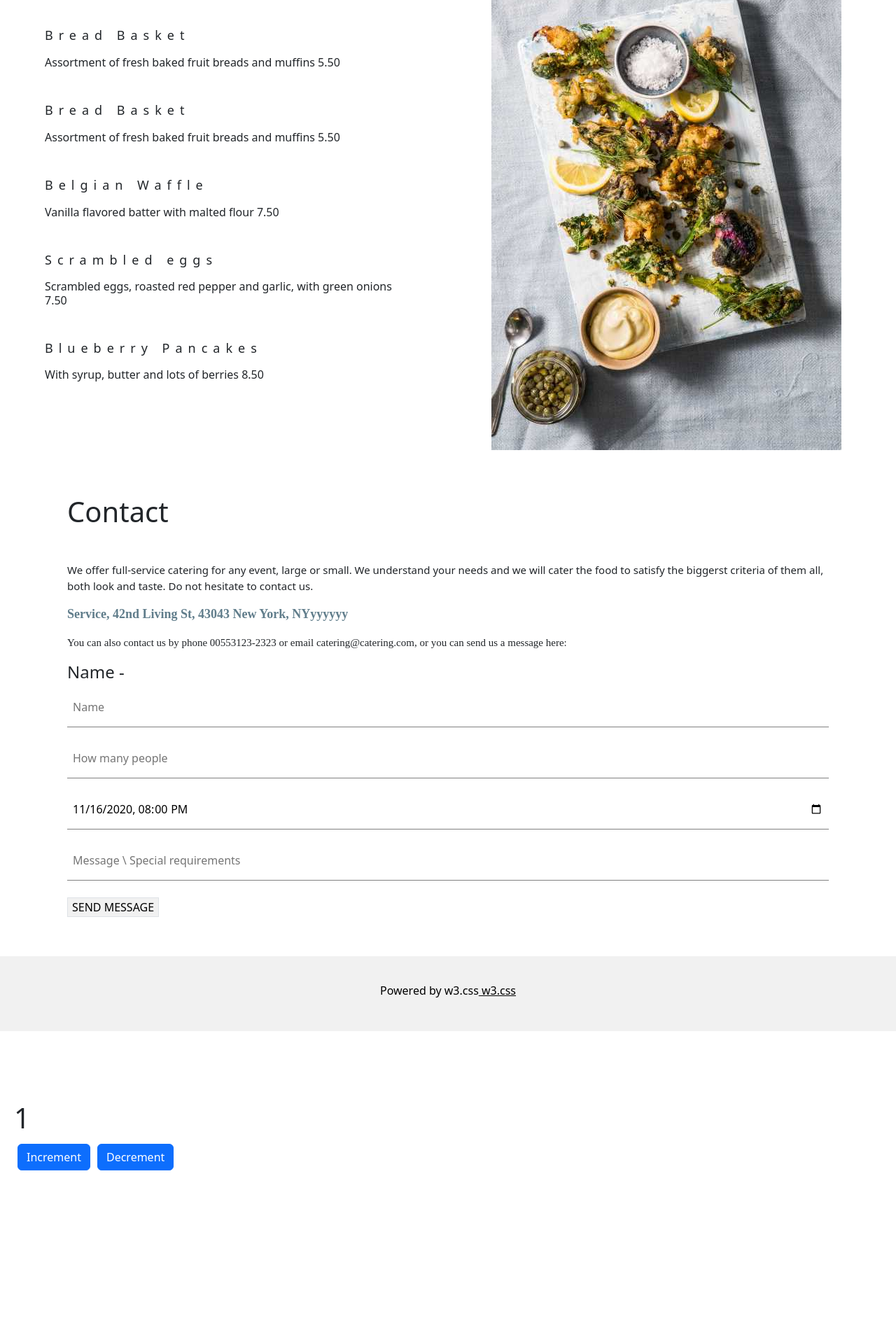
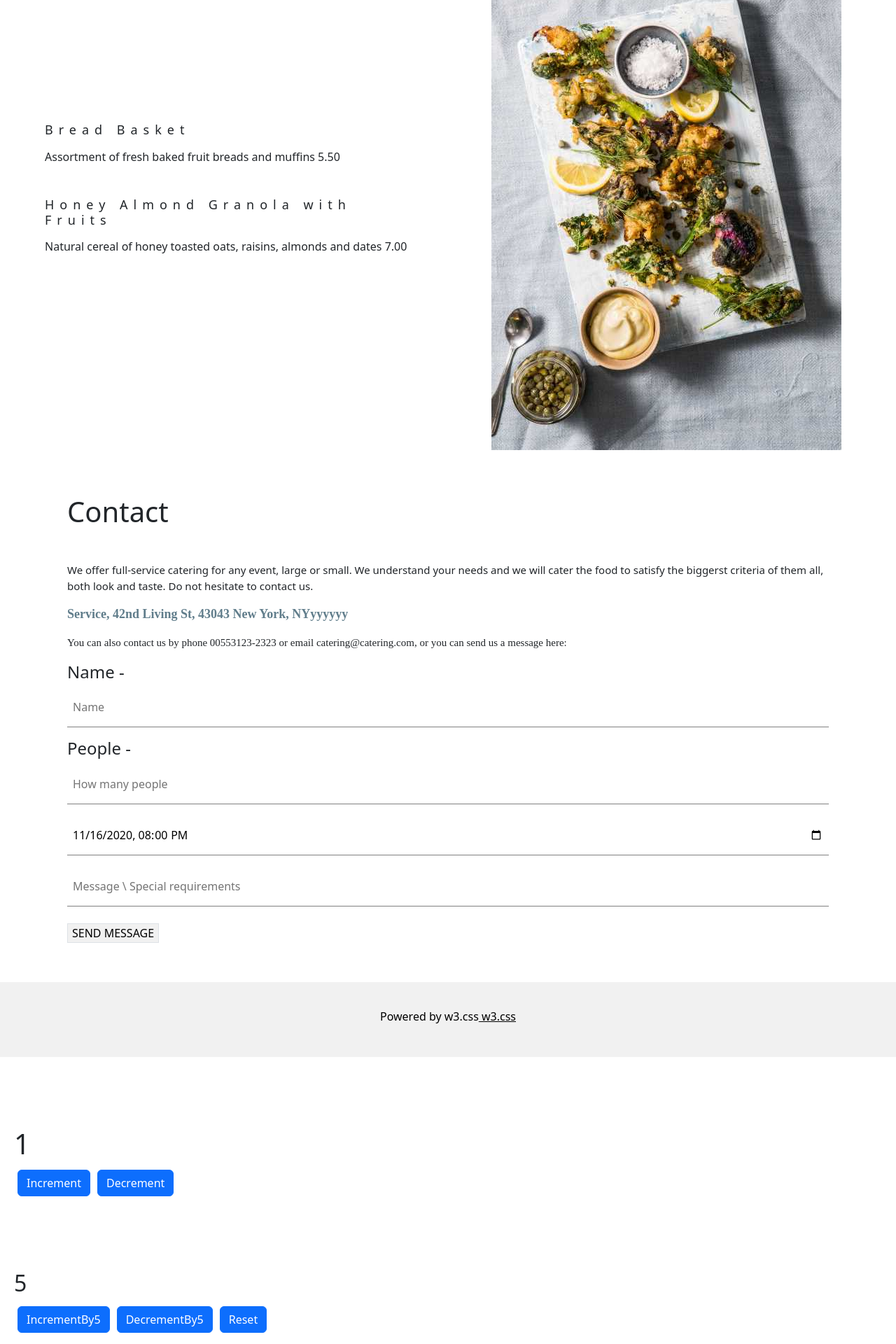
Before and after one commit to poojabhadoriya/React-First-Project, a React (Create React App) app: page / in a window 1280 px wide. Shown: the part 1740-3660 px from the top of the page at 70% size. Before the commit the page ends 3517 px from the top, so only its background shows below. Built offline with nearby package versions, Linux system fonts and the light colour scheme.

Commit message:
Hooks State

```diff
--- a/src/App.jsx
+++ b/src/App.jsx
@@ -13,6 +13,8 @@ function App() {
 
   const [value, setValue] = React.useState(1);
 
+  const [count, setCount] = React.useState(5);
+
   // value = 1;
 
   console.log(DATA);
@@ -22,7 +24,7 @@ function App() {
 
     setValue(value + 1);
 
-    // value = value + 1;
+    //value = value + 1;
 
 
 
@@ -32,13 +34,29 @@ function App() {
     setValue(value - 1);
   }
 
+  const handleIncrementfive = () =>
+  {
+    console.log("You have clicked increment by 5");
+    setCount(count + 5);
+  }
+
+  const handleDecrementfive = () =>
+  {
+    setCount(count - 5);
+  }
+
+  const handleReset = () =>
+  {
+    setCount(0)
+  }
+
   return (
     <div>
 
       <Header menuItems={DATA.headerNavItems} heading ={DATA.title} list={DATA.items1}></Header>
       <Hero abheading = {DATA.bannerheading}></Hero>
       <About heading1 ={DATA.aboutheading1} heading2= {DATA.aboutheading2} para= {DATA.aboutpara}></About>
-      <OurMenu mainhead = {DATA.menuheadingmain} head1= {DATA.menuheading1} head2 = {DATA.menuheading2}></OurMenu>
+      <OurMenu menuHead = {DATA.menuItemsArray}></OurMenu>
       <Contact mainhead = {DATA.contactmain} head1 = {DATA.contacthead1} head2 = {DATA.contacthead2} para = {DATA.contactpara} ></Contact>
       <Footer heading= {DATA.footerhead}></Footer>
 
@@ -51,8 +69,27 @@ function App() {
         <button style={{margin: 5}} onClick={handleDecrement} className='btn btn-primary'>Decrement</button>
       </div>
 
+      <div style={{margin: '100px 20px'}}>
+
+        <h2>{count}</h2>
+        <button style={{margin: 5}} onClick={handleIncrementfive} className='btn btn-primary'>IncrementBy5</button>
+        <button style={{margin: 5}} onClick={handleDecrementfive} className='btn btn-primary'>DecrementBy5</button>
+        <button style={{margin: 5}} onClick={handleReset} className='btn btn-primary'>Reset</button>
+
+      </div>
+
+
+
 
     </div>
+
+
+
+
+
+
+
+
   );
 }
 
--- a/src/assets/data/data.js
+++ b/src/assets/data/data.js
@@ -20,8 +20,23 @@ export const DATA =
     aboutheading2 : 'Tradition since 1889',
     aboutpara : 'The Catering was founded in blabla by Mr. Smith in lorem ipsum dolor sit amet, consectetur adipiscing elit consectetur adipiscing elit, sed do eiusmod tempor incididunt ut labore et dolore magnaaliqua. Ut enim ad minim veniam, quis nostrud exercitation ullamcolaboris nisi ut aliquip ex ea commodo consequat. Duis aute iruredolor in reprehenderit in voluptate velit esse cillum dolore eu fugiat nulla pariatur',
     menuheadingmain : 'our menu',
-    menuheading1 : 'Bread Basket',
-    menuheading2 : 'Assortment of fresh baked fruit breads and muffins 5.50',
+    menuItemsArray:
+    [
+
+        {
+        head1 : 'Bread Basket',
+        head2 : 'Assortment of fresh baked fruit breads and muffins 5.50',
+        },
+
+        {
+            head1 : 'Honey Almond Granola with Fruits',
+            head2 : 'Natural cereal of honey toasted oats, raisins, almonds and dates 7.00',
+
+        },
+
+    ],
+    // menuheading1 : 'Bread Basket',
+    // menuheading2 : 'Assortment of fresh baked fruit breads and muffins 5.50',
     bannerheading : 'Le Catering220',
     contactmain : 'Contact',
     contacthead1 : 'We offer full-service catering for any event, large or small. We understand your needs and we will cater the food to satisfy the biggerst criteria of them all, both look and taste. Do not hesitate to contact us.',
--- a/src/components/ContactUs/Contact.jsx
+++ b/src/components/ContactUs/Contact.jsx
@@ -7,12 +7,30 @@ export const Contact = (props) => {
 
   const [nameValue, setNameValue] = React.useState('');
 
+  const [peopleValue, setPeopleValue] = React.useState('');
+
+  const[dateValue, setDateValue] = React.useState('');
+
     console.log("Contact component", props);
 
 
     const handlerName = (evt) => {
       console.log('key up name -- ', evt.target.value);
       setNameValue(evt.target.value);
+    }
+
+    const handlerName2 = (evt) =>
+    {
+      console.log('Key up name--', evt.target.value);
+      setPeopleValue(evt.target.value);
+
+    }
+
+    const handlerName3 = (evt) =>
+    {
+      console.log("onchange evnt name --", evt.target.value);
+      setDateValue(evt.target.value);
+
     }
 
     return (
@@ -38,9 +56,11 @@ export const Contact = (props) => {
 
           <p><input onKeyUp={handlerName} className="w3-input w3-padding-16" type="text" placeholder="Name" required="" name="Name"></input></p>
 
-          <p><input className="w3-input w3-padding-16" type="number" placeholder="How many people" required="" name="People"></input></p>
+          <h4>People - {peopleValue} </h4>
 
-          <p><input className="w3-input w3-padding-16" type="datetime-local" placeholder="Date and time" required="" name="date" value="2020-11-16T20:00"></input></p>
+          <p><input onKeyUp={handlerName2} className="w3-input w3-padding-16" type="number" placeholder="How many people" required="" name="People"></input></p>
+
+          <p><input onChange={handlerName3} className="w3-input w3-padding-16" type="datetime-local" placeholder="Date and time" required="" name="date" value="2020-11-16T20:00"></input></p>
 
           <p><input className="w3-input w3-padding-16" type="text" placeholder="Message \ Special requirements" required="" name="Message"></input></p>
 
--- a/src/components/Header/Header.jsx
+++ b/src/components/Header/Header.jsx
@@ -23,7 +23,9 @@ export const Header = (props) => {
 
         {
           props.menuItems.map((value) => (
+
             <li className="nav-item">
+
             <a
               href={value.link}
               className="btn btn-list  text-dark me-2"
@@ -32,7 +34,9 @@ export const Header = (props) => {
             >
               {value.name}
             </a>
+
           </li>
+
           ))
         }
 
--- a/src/components/Ourmenu/Ourmenu.jsx
+++ b/src/components/Ourmenu/Ourmenu.jsx
@@ -6,23 +6,40 @@ import tableImage2 from "../.././assets/images/tablesetting1.jpg";
 
 export const OurMenu = (props) => {
 
-  console.log("OurMenu Componenets", props);
+  console.log("OurMenu Componenets", props.menuhead);
   return (
+
     <div className="d-flex flex-lg-row mb-3 justify-content-center text-center align-items-center flex-md-column flex-sm-column px-3">
+
       <div className="p-2 px-5  col-lg-6 col-md-12 text-center">
+
         <h1 style={{ "margin-bottom": "50px" }}>{props.mainhead}</h1>
 
         <div className="menu-sec">
-          <h4 className="sec">{props.head1}</h4>
+        {
 
-          <h6
-            style={{ textAlign : "start" , fontWeight: "100" }}
-            className="mb-5">
-            {props.head2}
-          </h6>
+          props.menuHead.map((value) => (
+
+            <div>
+
+            <h4 className="sec">{value.head1}</h4>
+
+             <h6 style={{ textAlign : "start" , fontWeight: "100" }} className="mb-5">{value.head2}</h6>
+
+            </div>
+
+
+
+
+
+          ))
+        }
         </div>
 
-        <div className="menu-sec">
+        {/*  */}
+
+        {/* <div className="menu-sec">
+
           <h4 className="sec">{props.head1}</h4>
 
           <h6
@@ -31,9 +48,9 @@ export const OurMenu = (props) => {
           >
             {props.head2}
           </h6>
-        </div>
+        </div> */}
 
-        <div className="menu-sec">
+        {/* <div className="menu-sec">
           <h4 className="sec">Belgian Waffle</h4>
 
           <h6
@@ -42,9 +59,9 @@ export const OurMenu = (props) => {
           >
             Vanilla flavored batter with malted flour 7.50
           </h6>
-        </div>
+        </div> */}
 
-        <div className="menu-sec">
+        {/* <div className="menu-sec">
           <h4 className="sec">Scrambled eggs</h4>
 
           <h6
@@ -54,9 +71,9 @@ export const OurMenu = (props) => {
             Scrambled eggs, roasted red pepper and garlic, with green onions
             7.50
           </h6>
-        </div>
+        </div> */}
 
-        <div className="menu-sec">
+        {/* <div className="menu-sec">
           <h4 className="sec">Blueberry Pancakes</h4>
 
           <h6
@@ -65,7 +82,9 @@ export const OurMenu = (props) => {
           >
             With syrup, butter and lots of berries 8.50
           </h6>
-        </div>
+
+        </div> */}
+
       </div>
 
       <div className="p-2 px-5 col-lg-6 col-md-12 text-center">
@@ -81,7 +100,9 @@ export const OurMenu = (props) => {
             }}
           />
         </div>
+
       </div>
+
     </div>
   );
 };
```
